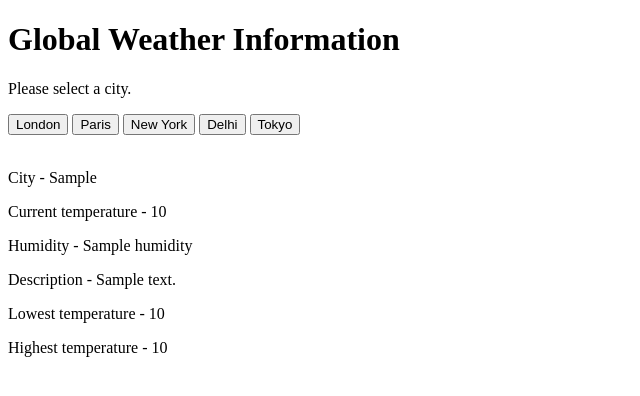
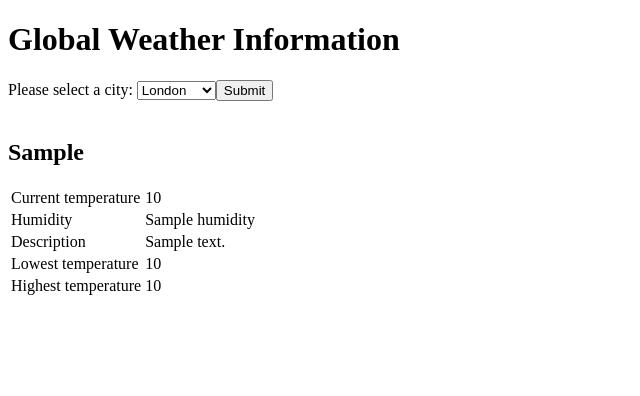
Before and after one commit to Arsnumeralis/WeatherAPI-Test, a Flask app: template templates/index.html in a window 1280 px wide. Shown: the top 396 px of the page, without its empty margins (0-640 px from the left). Run offline with Flask 2, Linux system fonts and the light colour scheme; the template is opened without the code that fills it: most values are stand-ins (such as "Sample title", 1, 10 or a date in 2020).

Commit message:
improvements

```diff
--- a/app.py
+++ b/app.py
@@ -3,69 +3,48 @@ import sys
 from urllib import request as urlreq
 import json
 
-# api_key = sys.argv[1]
-# print(api_key)
-
 app = Flask(__name__)
-
-
-
-
-# print(retrieval("524901", "fa", api_key))
 
 @app.route("/", methods = ["GET", "POST"])
 def Homepage():
+    reqs = {
+        "London":{
+            "city_id":"2643743",
+            "language":"en"
+        },
+        "Paris":{
+            "city_id":"2988507",
+            "language":"fr"
+        },
+        "New York":{
+            "city_id":"5128581",
+            "language":"en"
+        },
+        "Delhi":{
+            "city_id":"2650225",
+            "language":"hi"
+        },
+        "Tokyo":{
+            "city_id":"1850147",
+            "language":"ja"
+        },
+    }
     api_key = "9d50450a48809637b4862bdcb125927d"
     if request.method == "POST":
-        city = request.form["button"]
-
-        if city == "London":
-            city_id = "2643743"
-            language = "en"
-
-        elif city == "Paris":
-            city_id = "2988507"
-            language = "fr"
-
-        elif city == "New York":
-            city_id = "5128581"
-            language = "en"
-
-        elif city == "Delhi":
-            city_id = "2650225"
-            language = "hi"
-
-        elif city == "Tokyo":
-            city_id = "1850147"
-            language = "ja"
-
-
-        data = urlreq.urlopen(f'http://api.openweathermap.org/data/2.5/weather?id={city_id}&units=metric&lang={language}&appid={api_key}').read()
+        city = request.form["city_select"]
+        data = urlreq.urlopen(f'http://api.openweathermap.org/data/2.5/weather?id={reqs[city]["city_id"]}&units=metric&lang={reqs[city]["language"]}&appid={api_key}').read()
         weather_data = json.loads(data)
         display_data = {
             "current_city": str(weather_data["name"]),
-            "current_temp": str(weather_data["main"]["temp"])+" degrees C",
-            "humidity": str(weather_data["main"]["humidity"]),
+            "current_temp": str(weather_data["main"]["temp"])+"°C",
+            "humidity": str(weather_data["main"]["humidity"])+r"%",
             "description": str(weather_data["weather"][0]["description"]),
-            "min_temp": str(weather_data["main"]["temp_min"])+" degrees C",
-            "max_temp": str(weather_data["main"]["temp_max"])+" degrees C"
+            "min_temp": str(weather_data["main"]["temp_min"])+"°C",
+            "max_temp": str(weather_data["main"]["temp_max"])+"°C"
         }
     else:
         display_data = None
     return render_template("index.html", display_data = display_data)
 
-# def retrieval(city_id, language, api_key):
-
-
-# @app.route("/<city>")
-# def City(city):
-#     return render_template("index.html", retrieval("524901", "fa", api_key))
-
-
-
-
-
-
-
 if __name__ == "__main__":
-    app.run(host="0.0.0.0", port="3009", debug=True)
+    app.run(host="0.0.0.0", port="5001", debug=True)
--- a/templates/index.html
+++ b/templates/index.html
@@ -5,23 +5,44 @@
     </head>
     <body>
         <h1>Global Weather Information</h1>
-        <p>Please select a city.</p>
 
         <form method="POST", action="/">
-            <input type="submit" value="London" name="button">
-            <input type="submit" value="Paris" name="button">
-            <input type="submit" value="New York" name="button">
-            <input type="submit" value="Delhi" name="button">
-            <input type="submit" value="Tokyo" name="button">
+            <label for="city_select">Please select a city:</label>
+            <select id="city_select", name="city_select">
+                <option value="London">London</option>
+                <option value="Paris">Paris</option>
+                <option value="New York">New York</option>
+                <option value="Delhi">Delhi</option>
+                <option value="Tokyo">Tokyo</option>
+                <input type="submit" value="Submit">
+            </select>
         </form>
         <br>
         {% if display_data != None %}
-        <p>City - {{ display_data["current_city"] }}</p>
-        <p>Current temperature - {{ display_data["current_temp"] }} </p>
-        <p>Humidity - {{ display_data["humidity"] }}</p>
-        <p>Description - {{ display_data["description"] }}</p>
-        <p>Lowest temperature - {{ display_data["min_temp"] }}</p>
-        <p>Highest temperature - {{ display_data["max_temp"] }}</p>
+        <h2>{{ display_data["current_city"] }}</h2>
+        <table>
+        <tbody>
+        <tr>
+            <td>Current temperature</td>
+            <td> {{ display_data["current_temp"] }} </td></tr>
+        <tr>
+            <td>Humidity</td>
+            <td> {{ display_data["humidity"] }}</td>
+        </tr>
+        <tr>
+            <td>Description</td>
+            <td> {{ display_data["description"] }}</td>
+        </tr>
+        <tr>
+            <td>Lowest temperature</td>
+            <td> {{ display_data["min_temp"] }}</td>
+        </tr>
+        <tr>
+            <td>Highest temperature</td>
+            <td> {{ display_data["max_temp"] }}</td>
+        </tr>
+        </tbody>
+        </table>
         {% endif %}
     </body>
 </html>
```
